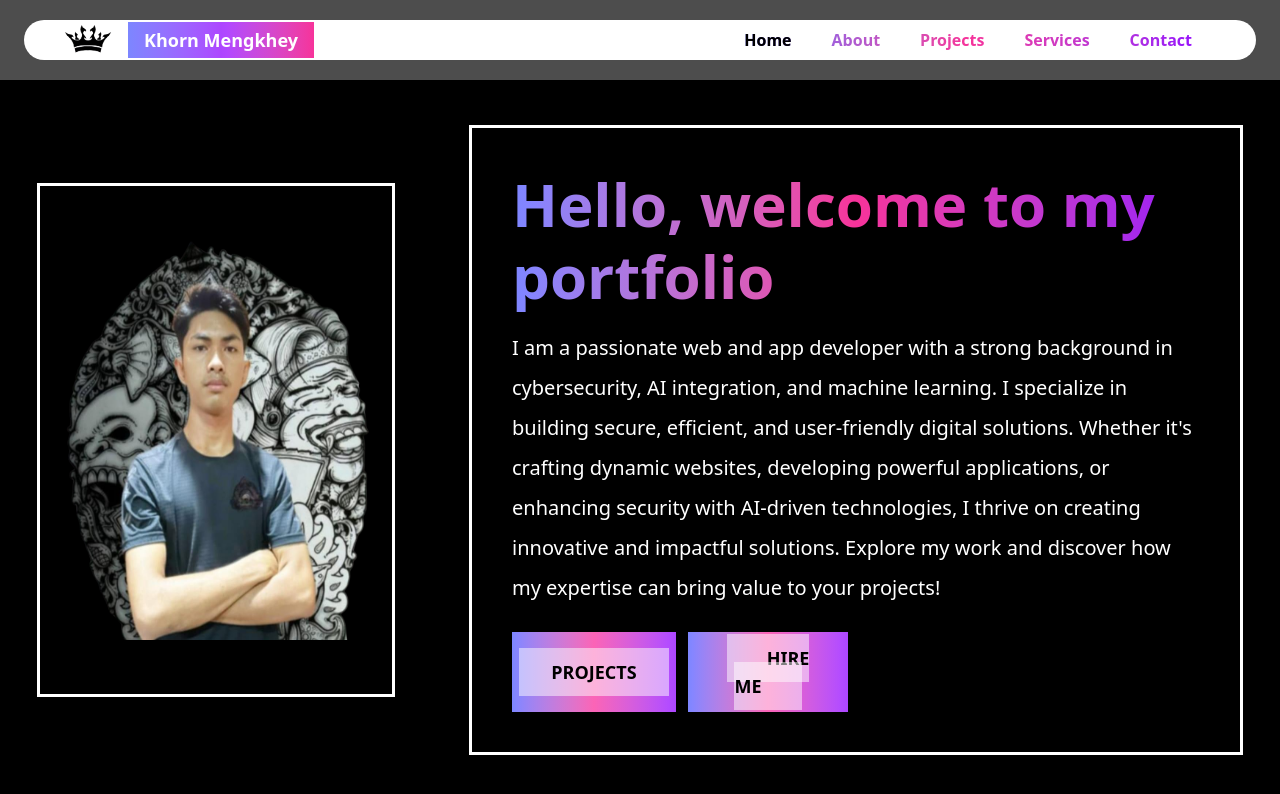
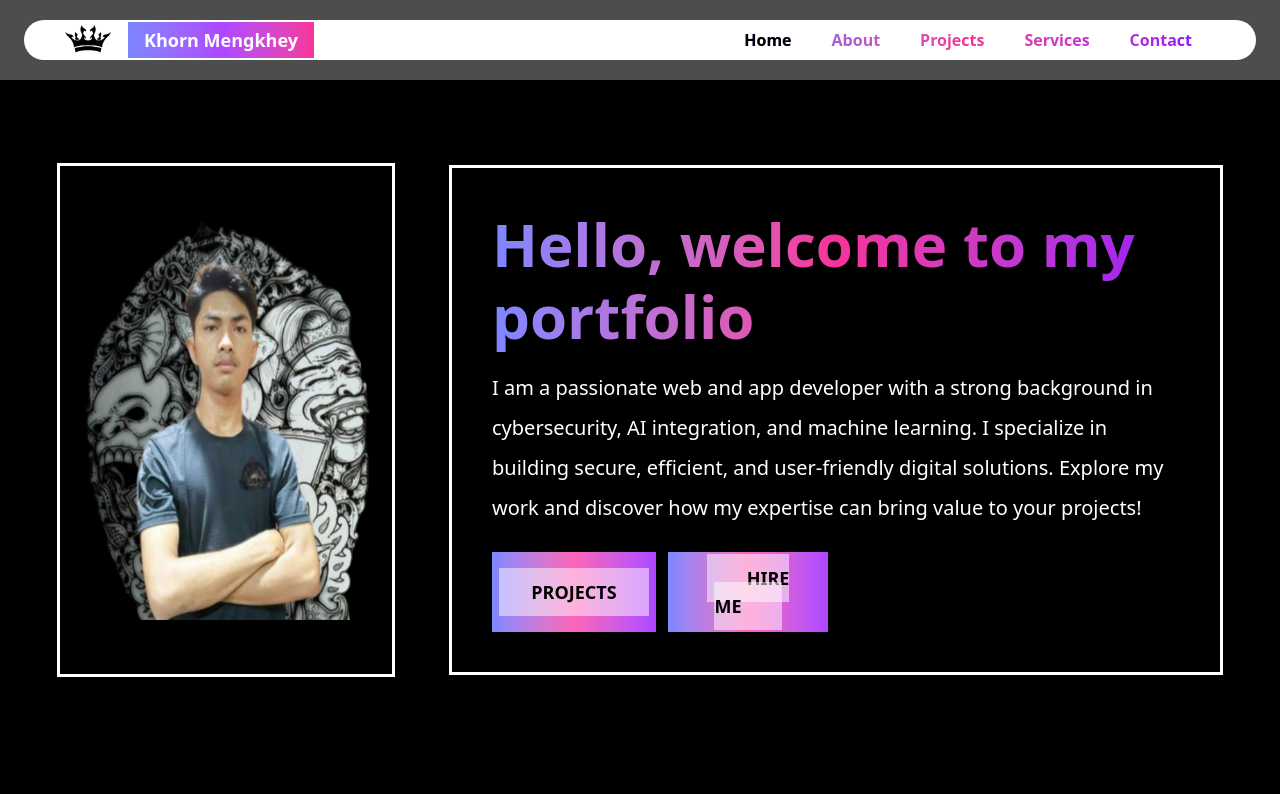
Before and after one commit to Mengkhey45/Portfolio-website, a React (Vite) app: page / in a window 1280 px wide. Shown: the top 794 px of the page. Built offline with nearby package versions, Linux system fonts and the light colour scheme.

Commit message:
Initial commit

```diff
--- a/src/pages/Home.jsx
+++ b/src/pages/Home.jsx
@@ -2,13 +2,14 @@
 import { useNavigate } from 'react-router-dom';
 import profile from '../assets/img/profile.jpg';
 
-
 const Home = () => {
   const navigate = useNavigate();
+
   return (
-    <section className="h-screen bg-black flex items-center justify-center">
-
-      <div className="mt-110 md:mt-100 lg:mt-20  flex absolute flex-col xl:gap-15 lg:flex-row items-center gap-10 text-center lg:text-left bg-opacity-50 p-10 rounded-lg">
+    <section className="min-h-screen flex flex-col bg-black">
+      {/* Add padding-top to prevent navbar overlap */}
+      <div className="flex-grow flex items-center justify-center px-5">
+        <div className="md:mt-20 lg:mt-10 flex flex-col lg:flex-row items-center gap-10 text-center lg:text-left bg-opacity-50 p-10 rounded-lg">
           <div className='fade-in-left lg:h-120 xl:h-127 backdrop-blur-md flex items-center ring-3 text-white'>
             <img className="size-70 md:size-90 lg:size-100 2xl:size-120" src={profile} alt="profile" />
           </div>
@@ -18,7 +19,7 @@
               Hello, welcome to my portfolio
             </h1>
             <p className="mb-6 text-left lg:text-xl 2xl:text-2xl leading-8 xl:leading-10 text-lg">
-          I am a passionate web and app developer with a strong background in cybersecurity, AI integration, and machine learning. I specialize in building secure, efficient, and user-friendly digital solutions. Whether it's crafting dynamic websites, developing powerful applications, or enhancing security with AI-driven technologies, I thrive on creating innovative and impactful solutions. Explore my work and discover how my expertise can bring value to your projects!
+              I am a passionate web and app developer with a strong background in cybersecurity, AI integration, and machine learning. I specialize in building secure, efficient, and user-friendly digital solutions. Explore my work and discover how my expertise can bring value to your projects!
             </p>
             <div className="flex justify-center lg:justify-start gap-3">
               <button
@@ -40,6 +41,7 @@
             </div>
           </div>
         </div>
+      </div>
     </section>
   );
 };
```
Lines whose indentation alone changed are shown as unchanged.
